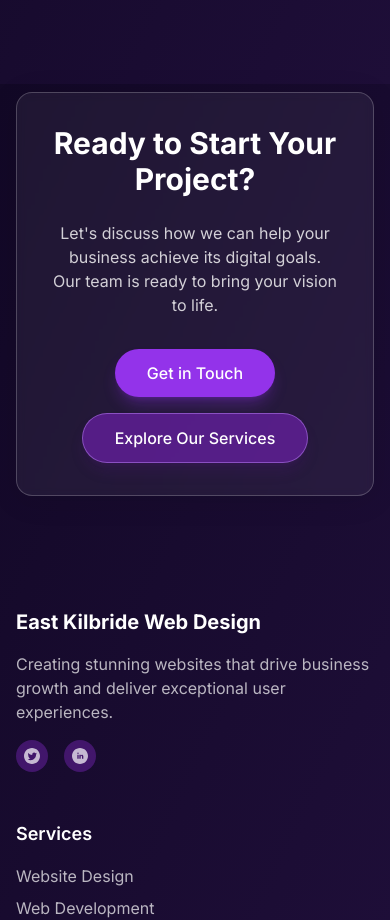
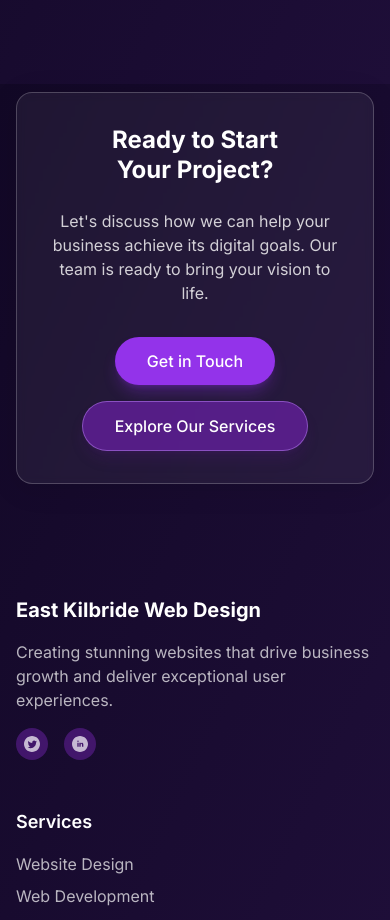
Before and after one commit to matthewmarleyuk/EK-Web-Design, a Next.js app: page /services in a window 390 px wide. Shown: the part 4980-5900 px from the top of the page. Built offline with nearby package versions, Linux system fonts and the light colour scheme.

Commit message:
Improve CTA section mobile responsiveness and heading layout

```diff
--- a/src/app/about/page.tsx
+++ b/src/app/about/page.tsx
@@ -240,9 +240,12 @@ export default function About() {
       <section className="section" id="about-cta">
         <div className="container">
           <div className="glass p-8 md:p-12 lg:p-16 rounded-2xl text-center">
-            <h2 className="text-3xl md:text-4xl font-bold mb-6">Ready to Start Your Project?</h2>
-            <p className="text-white/80 max-w-3xl mx-auto mb-8">
-              Let's discuss how we can help your business achieve its digital goals.<br />
+            <h2 className="text-2xl sm:text-3xl md:text-4xl font-bold mb-6 leading-tight">
+              Ready to Start<br />
+              Your Project?
+            </h2>
+            <p className="text-white/80 max-w-2xl mx-auto text-base sm:text-lg mb-8">
+              Let's discuss how we can help your business achieve its digital goals.
               Our team is ready to bring your vision to life.
             </p>
             <div className="flex flex-wrap justify-center gap-4">
--- a/src/app/services/page.tsx
+++ b/src/app/services/page.tsx
@@ -256,9 +256,12 @@ export default function Services() {
       <section className="section pb-24">
         <div className="container">
           <div className="glass p-8 md:p-12 lg:p-16 rounded-2xl text-center">
-            <h2 className="text-3xl md:text-4xl font-bold mb-6">Ready to Start Your Project?</h2>
-            <p className="text-white/80 max-w-3xl mx-auto mb-8">
-              Let's discuss how we can help your business achieve its digital goals.<br />
+            <h2 className="text-2xl sm:text-3xl md:text-4xl font-bold mb-6 leading-tight">
+              Ready to Start<br />
+              Your Project?
+            </h2>
+            <p className="text-white/80 max-w-2xl mx-auto text-base sm:text-lg mb-8">
+              Let's discuss how we can help your business achieve its digital goals.
               Our team is ready to bring your vision to life.
             </p>
             <div className="flex flex-wrap justify-center gap-4">
```
